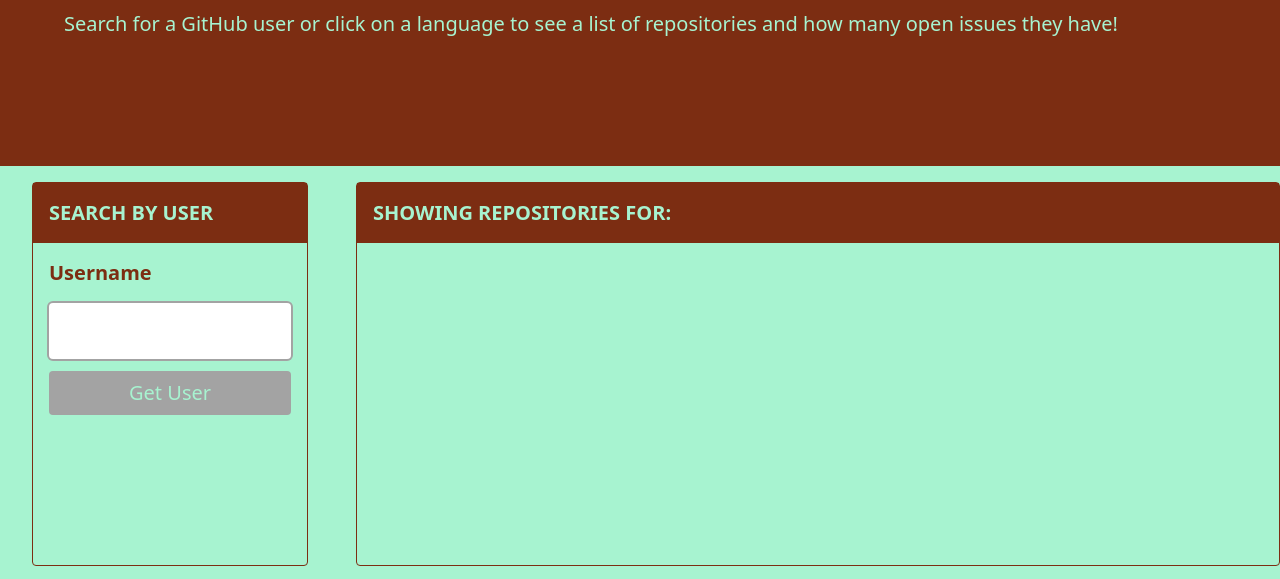
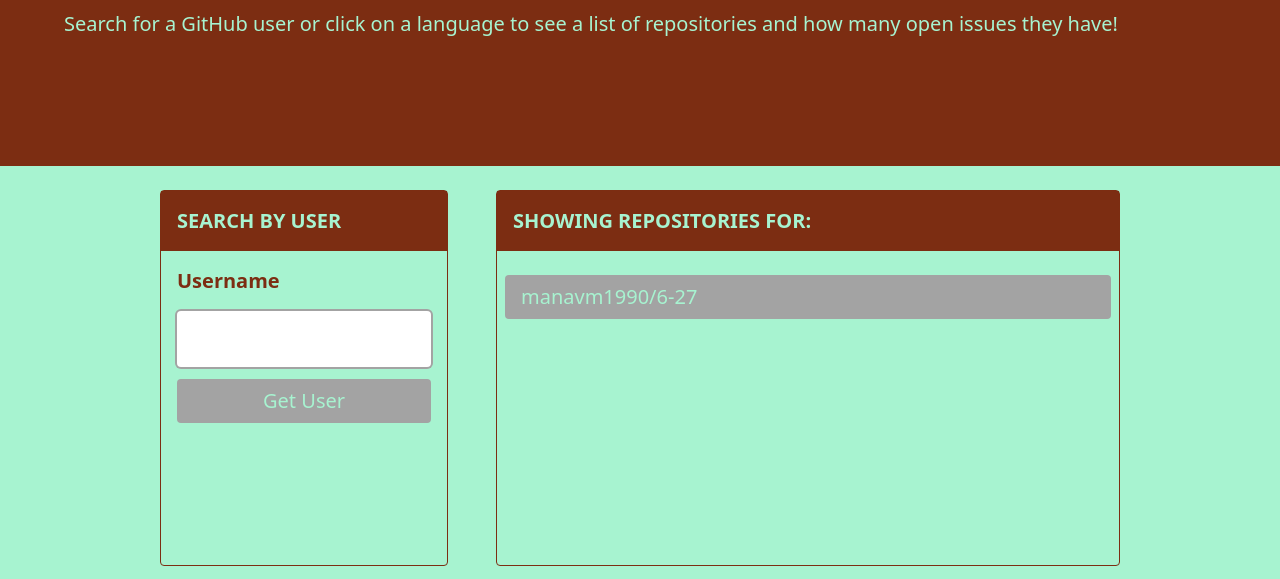
Before and after one commit to manavm1990/W21-24, a website built with Vite: page index.html in a window 1280 px wide. Shown: the part 150-729 px from the top of the page. Built offline with nearby package versions, Linux system fonts and the light colour scheme.

Commit message:
:lipstick: Re-position main for better sizing
Includes CSS refactoring.

```diff
--- a/index.html
+++ b/index.html
@@ -16,7 +16,7 @@
     <link rel="stylesheet" href="./src/style.css" />
     <title>Git It Done!</title>
   </head>
-  <body>
+  <body class="bg-emerald-200">
     <header class="bg-orange-900 pt-16 pb-32 pl-16">
       <h1
         class="mb-4 flex max-w-max items-center gap-x-2 rounded bg-emerald-200 p-4 text-5xl font-black text-orange-900"
@@ -30,7 +30,7 @@
     </header>
 
     <main
-      class="grid min-h-screen grid-cols-4 grid-rows-2 gap-y-4 gap-x-12 bg-emerald-200 pt-4 pl-8"
+      class="mx-auto grid min-h-screen w-4/5 grid-cols-3 grid-rows-2 gap-y-6 gap-x-12 px-8 pt-6"
     >
       <form class="col-span-1">
         <legend>Search by User</legend>
@@ -58,11 +58,17 @@
         </div>
       </section>
 
-      <section class="col-span-3" id="results">
-        <h2>
-          Showing Repositories for: <span id="repo-search-term"></span>
-          <ul></ul>
-        </h2>
+      <section class="col-span-2 flex flex-col gap-y-4" id="results">
+        <h2>Showing Repositories for: <span id="repo-search-term"></span></h2>
+        <ul class="px-2">
+          <li>
+            <a
+              href="./single-repo.html?repo=manavm1990/6-27"
+              class="button my-2 block w-full"
+              >manavm1990/6-27</a
+            >
+          </li>
+        </ul>
       </section>
     </main>
 
--- a/src/index.js
+++ b/src/index.js
@@ -0,0 +1,3 @@
+document.querySelectorAll("button").forEach((button) => {
+  button.classList.add("button");
+});
--- a/src/style.css
+++ b/src/style.css
@@ -17,8 +17,10 @@
   section > div {
     @apply flex flex-col gap-y-3 p-4;
   }
+}
 
-  button[type] {
+@layer components {
+  .button {
     @apply w-full rounded bg-neutral-400 px-4 py-2 text-xl text-emerald-200;
   }
 }
```
Also changed, not shown: src/services/api.service.js (added, +13 -0 lines).
